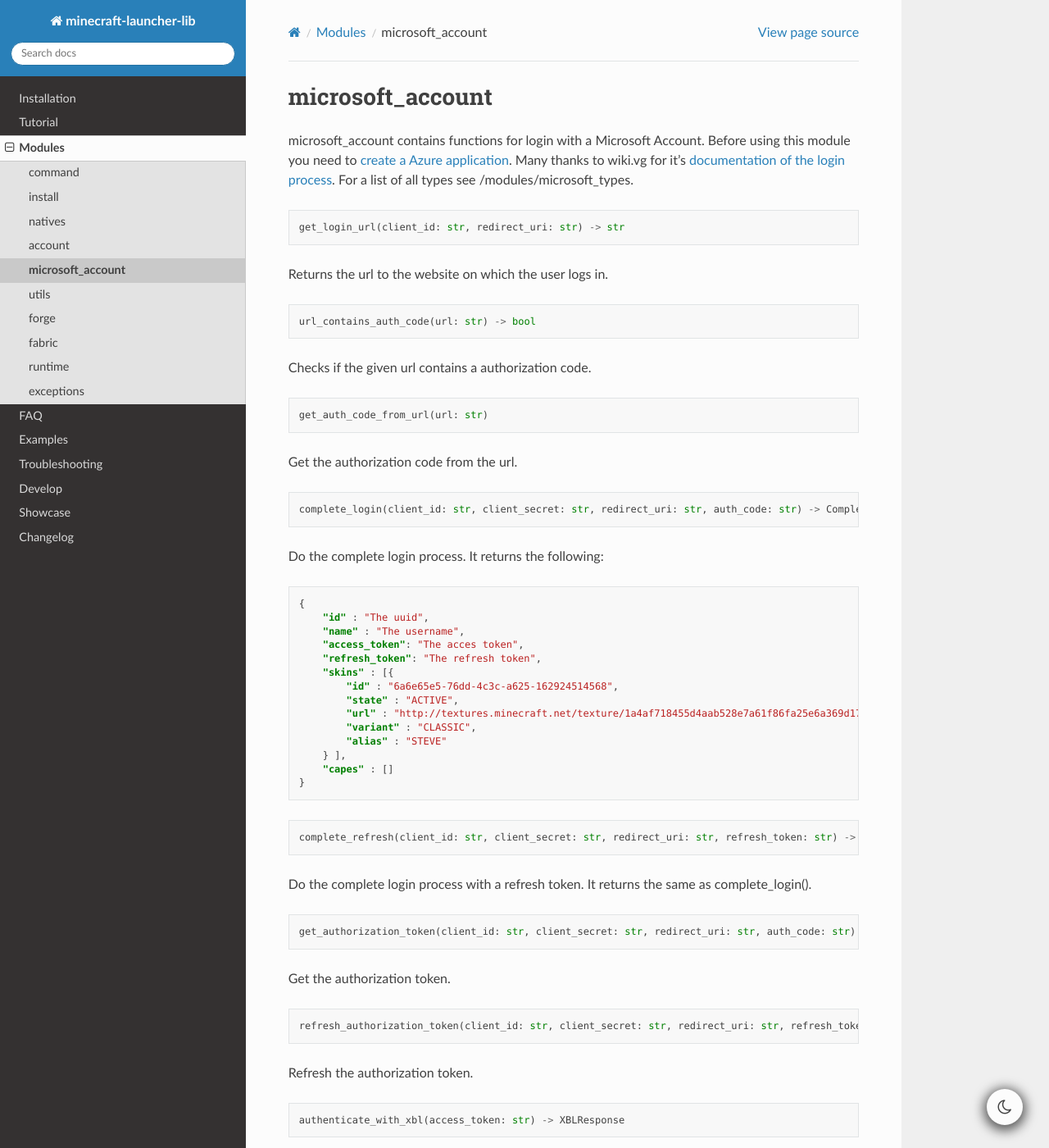
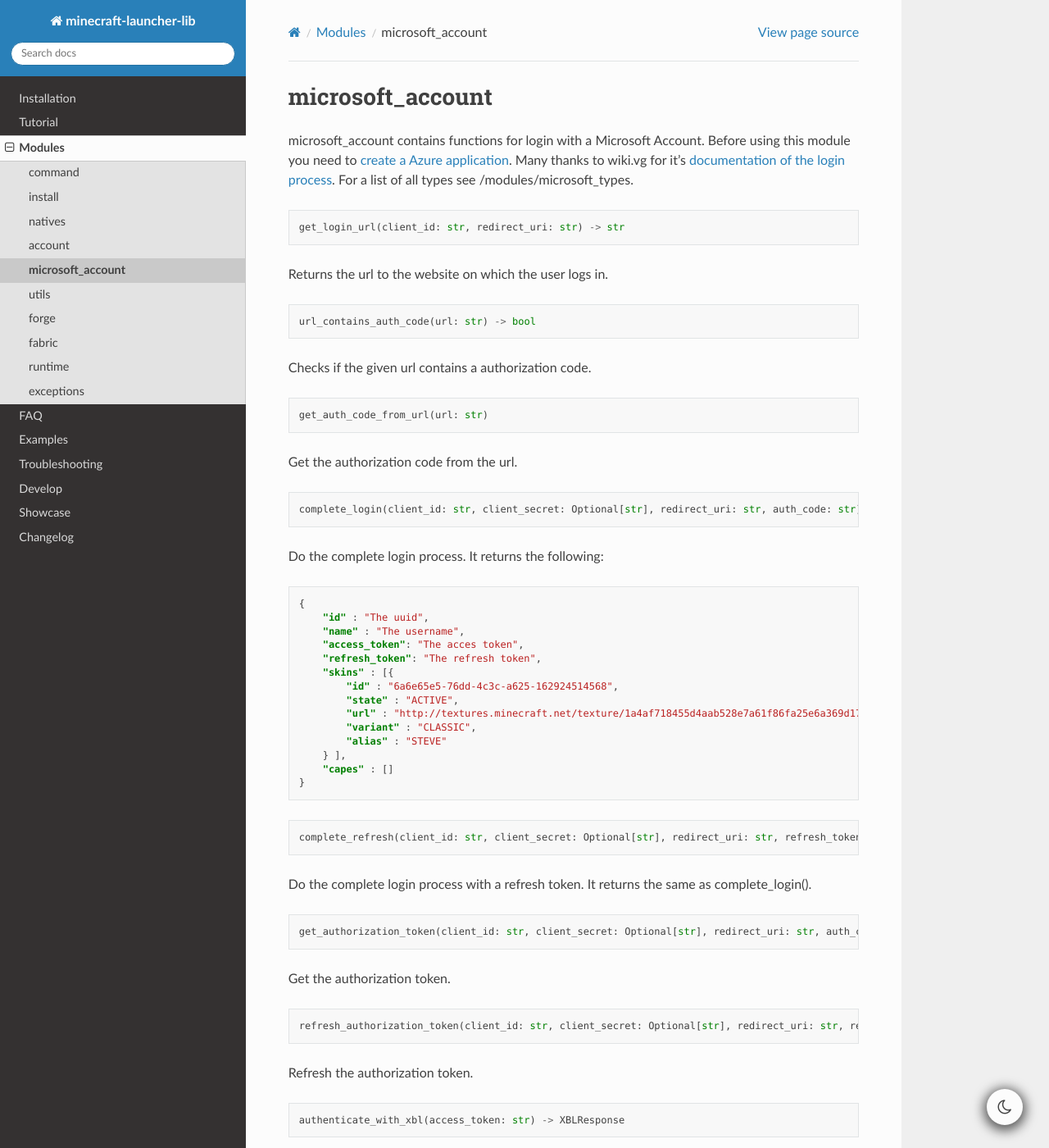
Before and after one commit to JakobDev/minecraft-launcher-lib, a Sphinx documentation site: the page built from doc/modules/microsoft_account.rst, in a window 1280 px wide and 1400 px high. Shown: the whole window at 82% size. Built offline with Sphinx 7.4.7 and the Read the Docs theme 2.0.0, drawn with Linux system fonts in a browser that asks for light colours; pages that are not in the unit, such as notebooks, are missing from menus; the version number could not be read and is left out.

Commit message:
Make client secret optional

```diff
--- a/doc/modules/microsoft_account.rst
+++ b/doc/modules/microsoft_account.rst
@@ -24,7 +24,7 @@ Get the authorization code from the url.
 
 .. code:: python
 
-    complete_login(client_id: str, client_secret: str, redirect_uri: str, auth_code: str) -> CompleteLoginResponse
+    complete_login(client_id: str, client_secret: Optional[str], redirect_uri: str, auth_code: str) -> CompleteLoginResponse
 
 Do the complete login process. It returns the following:
 
@@ -47,19 +47,19 @@ Do the complete login process. It returns the following:
 
 .. code:: python
 
-    complete_refresh(client_id: str, client_secret: str, redirect_uri: str, refresh_token: str) -> CompleteLoginResponse
+    complete_refresh(client_id: str, client_secret: Optional[str], redirect_uri: str, refresh_token: str) -> CompleteLoginResponse
 
 Do the complete login process with a refresh token. It returns the same as complete_login().
 
 .. code:: python
 
-    get_authorization_token(client_id: str, client_secret: str, redirect_uri: str, auth_code: str) -> AuthorizationTokenResponse
+    get_authorization_token(client_id: str, client_secret: Optional[str], redirect_uri: str, auth_code: str) -> AuthorizationTokenResponse
 
 Get the authorization token.
 
 .. code:: python
 
-    refresh_authorization_token(client_id: str, client_secret: str, redirect_uri: str, refresh_token: str,) -> AuthorizationTokenResponse
+    refresh_authorization_token(client_id: str, client_secret: Optional[str], redirect_uri: str, refresh_token: str,) -> AuthorizationTokenResponse
 
 Refresh the authorization token.
 
```
Also changed, not shown: 1 other file.
